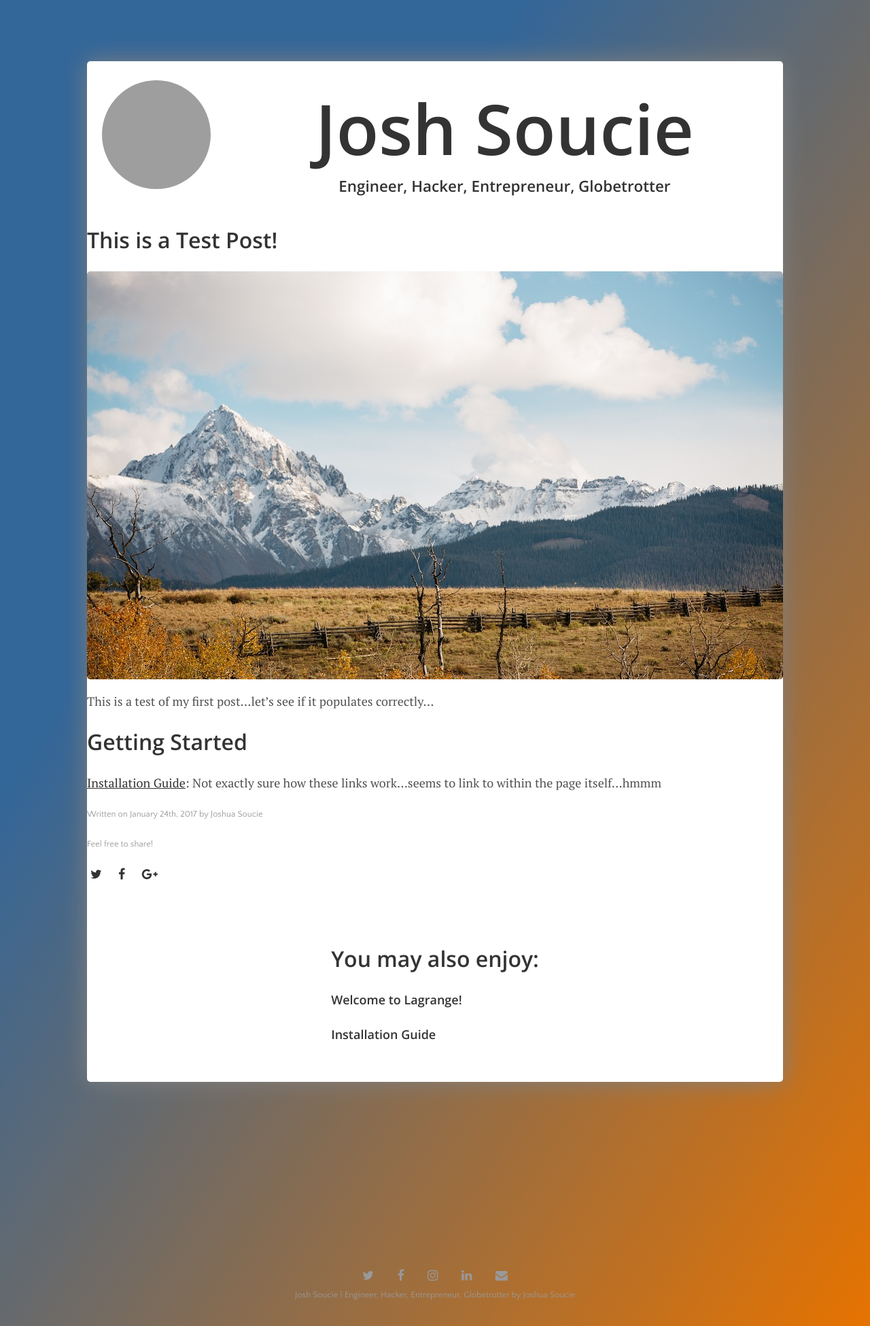
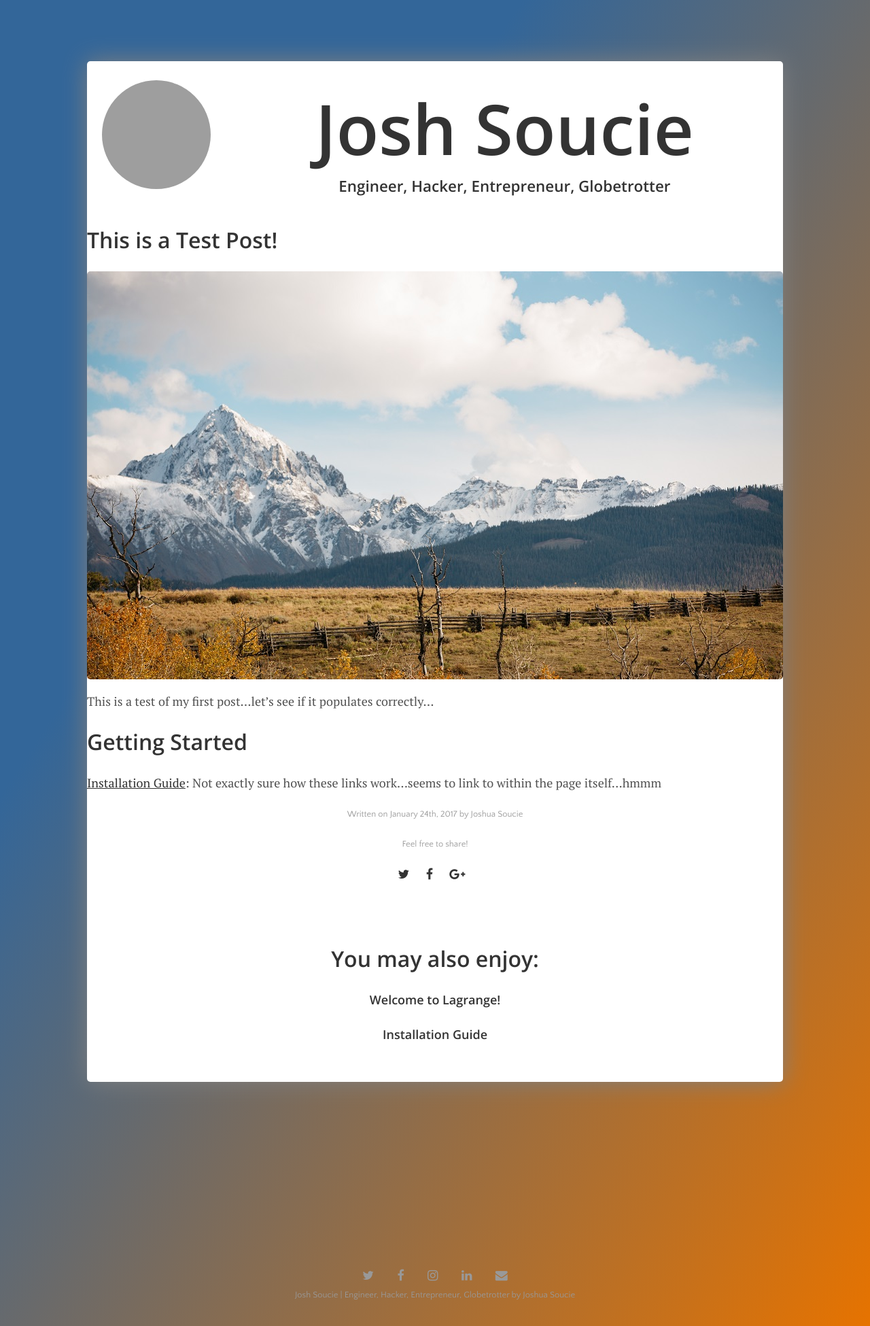
Before and after one commit to js-bone21/jblog, a Jekyll site: the page built from _posts/2017-01-24-Test_Post.md, in a window 1280 px wide. Shown: the whole page at 68% size. Built offline with Jekyll 4.4.1, drawn with Linux system fonts in a browser that asks for light colours; nearby versions of some CDN libraries; grey boxes are pictures that could not be loaded.

Commit message:
minor updates to css, comment out bootstrap
gitignore still not working…ugh

```diff
--- a/_includes/head.html
+++ b/_includes/head.html
@@ -13,6 +13,8 @@
   <link rel="stylesheet" href="https://fonts.googleapis.com/css?family=PT+Serif:400,400italic,700%7CPT+Sans:400">
   <link rel="stylesheet" href="https://fonts.googleapis.com/css?family=Source+Code+Pro">
   <link rel="stylesheet" href="https://fonts.googleapis.com/css?family=Quattrocento+Sans">
+<!--
+  <link rel='stylesheet prefetch' href='https://cdnjs.cloudflare.com/ajax/libs/twitter-bootstrap/3.3.7/css/bootstrap.min.css'>-->
   <link rel="stylesheet" href="https://cdnjs.cloudflare.com/ajax/libs/font-awesome/4.6.3/css/font-awesome.min.css">
   <link href="https://fonts.googleapis.com/css?family=Open+Sans:600" rel="stylesheet">
 
--- a/_includes/social-sharing.html
+++ b/_includes/social-sharing.html
@@ -1,5 +1,5 @@
-<div class="post-date">Feel free to share!</div>
-  <div class="sharing-icons">
+<div class="post-date centered_text">Feel free to share!</div>
+  <div class="sharing-icons centered_text">
     <a href="https://twitter.com/intent/tweet?text={{ page.title }}&amp;url={{ site.github.url }}{{ page.url }}&amp;via={{ site.author.twitter }}" target="_blank"><i class="fa fa-twitter" aria-hidden="true"></i></a>
     <a href="https://www.facebook.com/sharer/sharer.php?u={{ site.github.url }}{{ page.url }}&amp;title={{ page.title }}" target="_blank"><i class="fa fa-facebook" aria-hidden="true"></i></a>
     <a href="https://plus.google.com/share?url={{ site.github.url }}{{ page.url }}" target="_blank"><i class="fa fa-google-plus" aria-hidden="true"></i></a>
--- a/_layouts/post.html
+++ b/_layouts/post.html
@@ -12,7 +12,7 @@ layout: default
 
 {{ content }}
 
-<span class="post-date">
+<span class="post-date centered_text">
   Written on
   {% assign d = page.date | date: "%-d"  %}
   {{ page.date | date: "%B" }}
--- a/css/main.css
+++ b/css/main.css
@@ -71,6 +71,10 @@ img {
   max-width: 100%;
   height: auto;
   border-radius: 5px;
+}
+
+.centered_text {
+  text-align: center;
 }
 
 /*
@@ -235,6 +239,7 @@ blockquote p {
 .related-posts {
   padding-left: 0px;
   list-style: none;
+  text-align: center;
 }
 
 .related-posts a {
```
Also changed, not shown: 14 other files.
